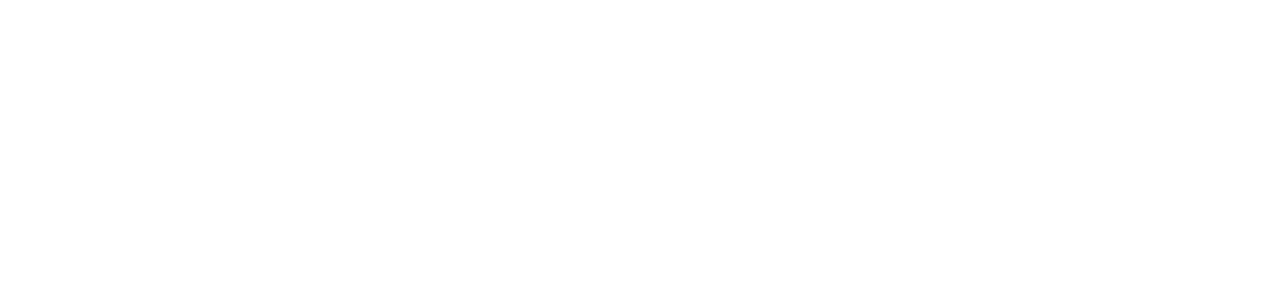
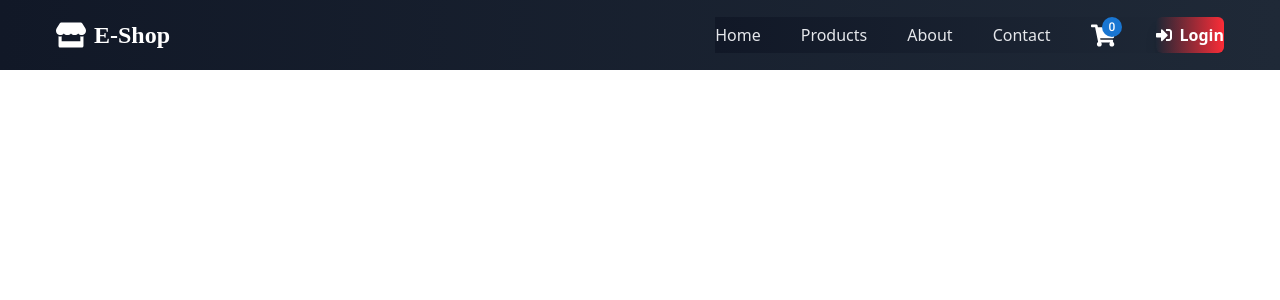
Before and after one commit to VikasWatore/EcommerceHUB, a React (Vite) app in the folder Ecom_FrontEnd/ecom-forntend/: page /cart in a window 1280 px wide. Before the commit this address had no page. Shown: the top 300 px of the page. Built offline with nearby package versions, Linux system fonts and the light colour scheme.

Commit message:
Created Navbar

```diff
--- a/Ecom_FrontEnd/ecom-forntend/src/App.jsx
+++ b/Ecom_FrontEnd/ecom-forntend/src/App.jsx
@@ -4,11 +4,13 @@
 import Home from './components/home/Home';
 import Products from './components/products/Products';
 import { BrowserRouter as Router, Routes, Route } from 'react-router-dom';
+import Navbar from './components/shared/Navbar';
 function App() {
 
 
   return (
     <Router>
+      <Navbar></Navbar>
       <Routes>
 
         <Route path='/' element={<Home />} />
--- /dev/null
+++ b/Ecom_FrontEnd/ecom-forntend/src/components/shared/Navbar.jsx
@@ -0,0 +1,100 @@
+import { Badge } from '@mui/material';
+import { useState } from 'react';
+import { FaShoppingCart, FaSignInAlt, FaStore, } from 'react-icons/fa';
+import { RxCross2 } from "react-icons/rx";
+import { IoIosMenu } from "react-icons/io"
+import { Link, useLocation } from 'react-router-dom';
+
+const Navbar = () => {
+  const path = useLocation().pathname;
+  const [navbarOpen, setNavbarOpen] = useState(false);
+  return (
+    <div className='h-[70px] bg-custom-gradient text-white z-50 flex items-center sticky top-0'>
+
+      <div className='lg:px-14 sm:px-8 px-4 w-full flex justify-between'>
+
+        <Link to="/" className='flex items-center text-2xl font-bold'>
+          <FaStore className='mr-2 text-3xl' />
+          <span className='font-[Poppins]' >E-Shop</span>
+        </Link>
+
+        <ul className={`flex sm:gap-10 gap-4 sm:items-center text-slate-800 sm:static absolute left-0 top-[70px] sm:shadow-none shadow-md
+          ${navbarOpen ? "h-fit sm:pb-0 pb-5" : "h-0 overflow-hidden"} transition-all duration-100 sm:h-fit sm:bg-transparent bg-custom-gradient text-white sm:w-fit w-full sm:flex-row flex-col px-4 sm:px-0`}>
+          <li className='font-[500] transition-all duration-150'>
+            <Link className={`${path === "/" ? "text-white font-semibold" : "text-gray-200"}`}
+              to="/"
+            >
+              Home
+            </Link>
+          </li>
+
+          <li className='font-[500] transition-all duration-150'>
+            <Link className={`${path === "/products" ? "text-white font-semibold" : "text-gray-200"}`}
+              to="/products">
+              Products
+            </Link>
+          </li>
+
+          <li className='font-[500] transition-all duration-150'>
+            <Link className={`${path === "/about" ? "text-white font-semibold" : "text-gray-200"}`}
+              to="/about">
+              About
+            </Link>
+          </li>
+
+          <li className='font-[500] transition-all duration-150'>
+            <Link className={`${path === "/contact" ? "text-white font-semibold" : "text-gray-200"}`}
+              to="/contact">
+              Contact
+            </Link>
+          </li>
+
+          <li className='font-[500] transition-all duration-150'>
+            <Link className={`${path === "/cart" ? "text-white font-semibold" : "text-gray-200"}`}
+              to="/cart">
+              <Badge
+                showZero
+                badgeContent={0}
+                color='primary'
+                overlap='circular'
+                anchorOrigin={{ vertical: 'top', horizontal: 'right' }}
+              >
+                <FaShoppingCart size={25} />
+              </Badge>
+            </Link>
+          </li>
+
+          <li className='font-[500] transition-all duration-150'>
+            <Link className="flex items-center space-x-2  py-1.5
+                             bg-linear-to-r form-purple-600 to-red-500
+                             text-white font-semibold rounded-md shadow-lg
+                             hover:from-purple-500 hover:to-red-400 transition
+                             duration-300 ease-in-out transform"
+              to="/login">
+              <FaSignInAlt />
+              <span>Login</span>
+            </Link>
+          </li>
+
+        </ul>
+
+        <button
+          onClick={() => setNavbarOpen(!navbarOpen)}
+          className='sm:hidden flex items-center sm:mt-0 mt-2'
+        >
+          {navbarOpen ? (
+            <RxCross2 className="text-white text-3xl" />
+          ) : (
+            <IoIosMenu className="text-white text-3xl" />
+          )}
+
+        </button>
+
+
+      </div>
+
+    </div>
+  )
+}
+
+export default Navbar;
```
